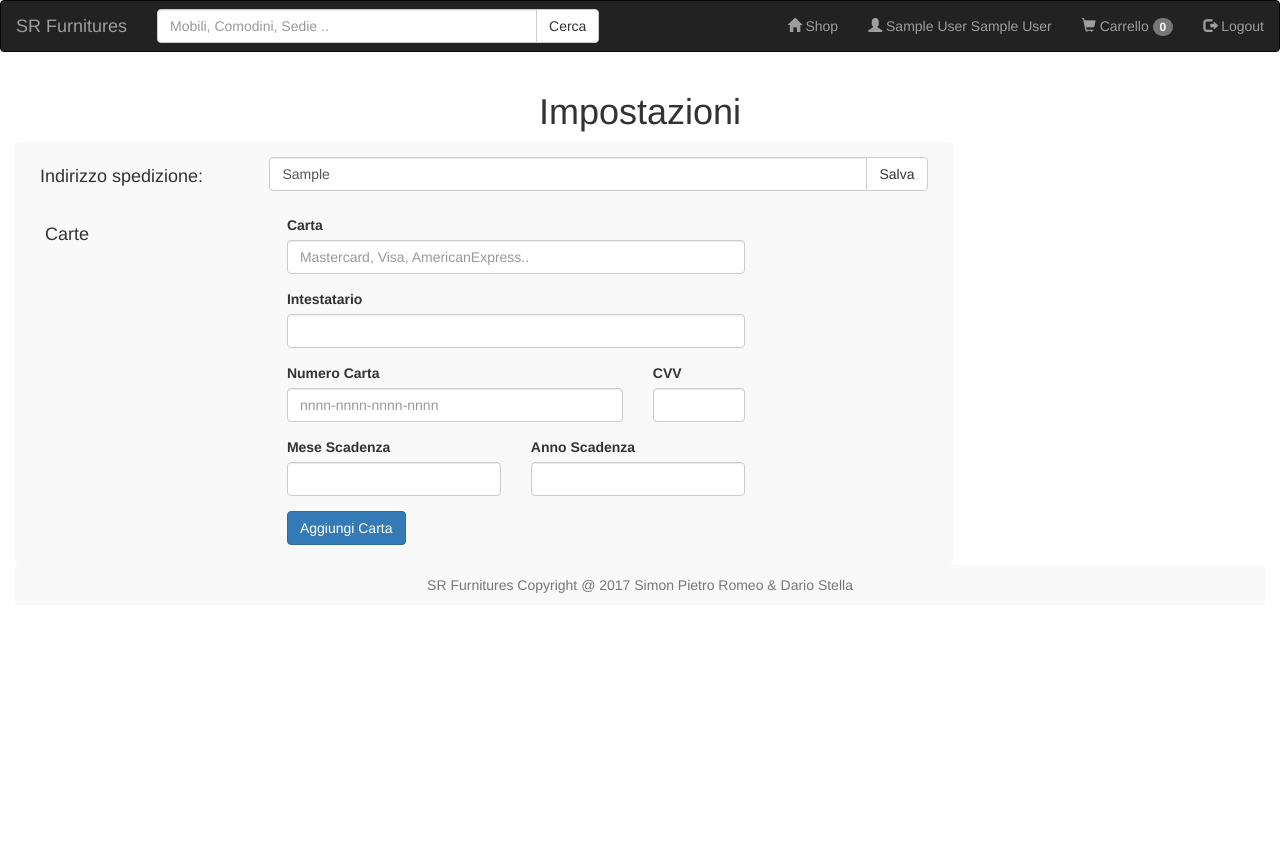
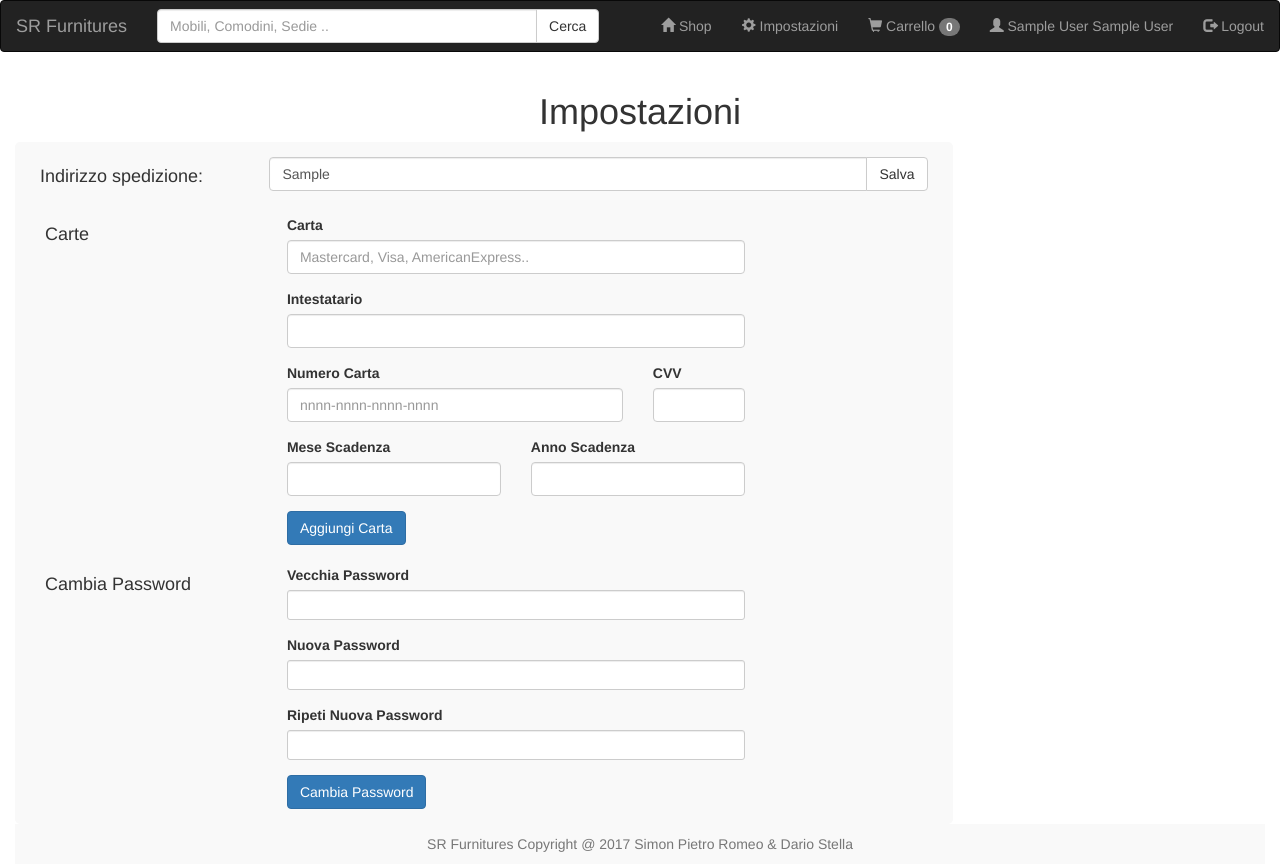
Before and after one commit to Endex761/ecommerce, a PHP site: page /impostazioni.php in a window 1280 px wide. Before the commit the page ends 593 px from the top, so only its background shows below. Run offline with PHP 8.4, Linux system fonts and the light colour scheme; the visitor is signed in with stand-in values (Sample User, id 1); tables that the repository leaves empty or names only in its code hold one stand-in row (values such as "Sample post"); some libraries are stand-ins or nearby versions.

Commit message:
Introdotto il recupero password, rifinito login, modificata navbar.

```diff
--- a/design.php
+++ b/design.php
@@ -125,8 +125,10 @@
     echo "      </ul>";
     echo "      <ul class='nav navbar-nav navbar-right'>";
     echo "        <li><a href='shop.php'><span class='glyphicon glyphicon-home'></span> Shop </a></li>";
+    echo "        <li><a href='impostazioni.php'><span class='glyphicon glyphicon-cog'></span> Impostazioni </a></li>";
+
+    echo "        <li><a href='carrello.php'><span class='glyphicon glyphicon-shopping-cart'></span> Carrello <span class='badge'> $count_carrello </span></a></li>";
     echo "        <li><a href='impostazioni.php'><span class='glyphicon glyphicon-user'></span> $user </a></li>";
-    echo "        <li><a href='carrello.php'><span class='glyphicon glyphicon-shopping-cart'></span> Carrello <span class='badge'> $count_carrello </span></a></li>";
     echo "        <li><a href='logout.php'><span class='glyphicon glyphicon-log-out'></span> Logout</a></li>";
     echo "      </ul>";
     echo "    </div>";
--- a/impostazioni.php
+++ b/impostazioni.php
@@ -14,19 +14,87 @@
 
   //Modificato si riferisce all'indirizzo, se è stato modificato verra impostato a true successivamente
   $modificato = false;
+  $password_modificata = false;
+
+   //La variabile controlla se tutti i campi del form sono stati inizializati
+   $formOk = true;
+
 
   //Apro la connessione per poi utilizzarla nelle query
   $connessione = connessione_db();
 
+
   //Se richiesto modifico l'indirizzo di spedizone predefinito
-  if($_SERVER["REQUEST_METHOD"] == "POST")
+  if($_SERVER["REQUEST_METHOD"] == "POST" && !empty($_POST['password']))
   {
+    //La variabile controlla se tutti i campi del form sono stati inizializati
+    $formOk = true;
 
+    if(!empty($_POST['password']))
+      $password = test_input($_POST['password']);
+    else
+      $formOk = false;
+
+    if(!empty($_POST['password_vecchia']))
+      $password_vecchia = test_input($_POST['password_vecchia']);
+    else
+      $formOk = false;
+
+    if(!$formOk)
+    {
+      errore("Form non compilato correttamente");
+      die();
+    }
+
+    //Prendo la password attuale
+
+    $query = "SELECT password FROM utente WHERE id_utente ='$id_utente';";
+
+    //Invio la query al db
+    $result_set = mysqli_query($connessione, $query);
+
+     //Controllo se non ci sono errori nella query
+     if($result_set == false)
+     {
+       die(mysqli_error($connessione));
+     }
+
+     //Controllo se ci sono righe nel risultato
+     if(mysqli_num_rows($result_set) > 0)
+     {
+       //Faccio il fetch dell'array associativo
+       $row = mysqli_fetch_assoc($result_set);
+       $password_attuale = $row['password'];
+     }
+
+   //Se la vecchia password corrisponde con la password attuale
+   if($password_attuale == md5($password_vecchia))
+   {
+     //Allora procedo al cambio della password
+     $nuova_password_criptata = md5($password);
+     $query_modifica = "UPDATE Utente SET password='$nuova_password_criptata' WHERE id_utente=$id_utente;";
+
+     //Invio la query al db
+     $result_set = mysqli_query($connessione, $query_modifica);
+
+     //Controllo se non ci sono errori nella query
+     if($result_set == false)
+     {
+       die(mysqli_error($connessione));
+     }
+
+     $password_modificata = true;
+   }
+ }
+
+
+ if($_SERVER["REQUEST_METHOD"] == "POST" && !empty($_POST['nuovo_indirizzo']))
+ {
     if(!empty($_POST['nuovo_indirizzo']))
     {
       $nuovo_indirizzo = test_input($_POST['nuovo_indirizzo']);
     }
-    else
+    else if(!$formOk)
     {
       errore("Form non compilato correttamente");
       die();
@@ -46,7 +114,6 @@
 
     $modificato = true;
   }
-
 
    //Prendo l'indirizzo di spedizione
 
@@ -68,6 +135,11 @@
      $row = mysqli_fetch_assoc($result_set);
      $indirizzo = $row['indirizzo_spedizione'];
    }
+
+
+   //CAMBIO PASSWORD
+
+
 
 
 
@@ -164,6 +236,43 @@
           </form>
         </div>
       </div>
+
+      <!-- CAMBIO PASSWORD -->
+      <div class="col-sm-3 col-xs-12">
+        <h4>Cambia Password</h4>
+        <?php
+          if($password_modificata)
+            echo "<h5 style='color:green;'>Password Cambiata</h5>";
+        ?>
+      </div>
+      <div class="col-md-9 col-xs-12">
+        <form action="impostazioni.php" method="post">
+          <div class="col-sm-9 col-xs-12">
+              <div class="form-group contact-field">
+                  <label for="password">Vecchia Password</label>
+                  <input name="password_vecchia" type="password"  class="form-control input-sm" id="password_vecchia" minlength="8" maxlength="16"  required>
+              </div>
+
+              <div class="form-group contact-field">
+                  <label for="password">Nuova Password</label>
+                  <input name="password" type="password"  class="form-control input-sm" id="password" minlength="8" maxlength="16"  required>
+              </div>
+
+              <div class="form-group contact-field">
+                  <label for="password">Ripeti Nuova Password</label>
+                  <input name="conferma_password" type="password" oninput="checkPassword(this);"  class="form-control input-sm" id="conferma_password" minlength="8" maxlength="16"  required>
+              </div>
+
+
+              <div class="form-group">
+                <button type="submit" id="form-submit" class="btn btn-primary"> Cambia Password </button>
+              </div>
+
+          </div>
+        </form>
+      </div>
+
+
     </div>
     <?php
       draw_footer();
```
Also changed, not shown: login.php (+27 -16 lines), login_result.php (+13 -4 lines), recupero.php (added, +167 -0 lines).
